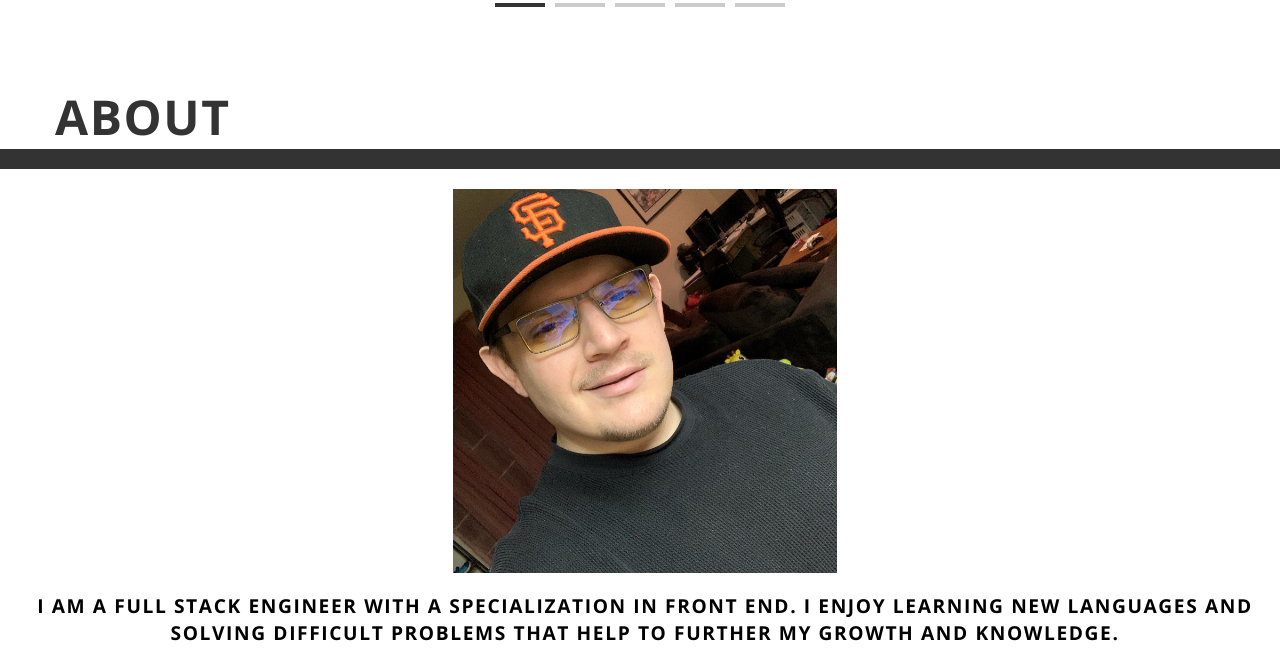
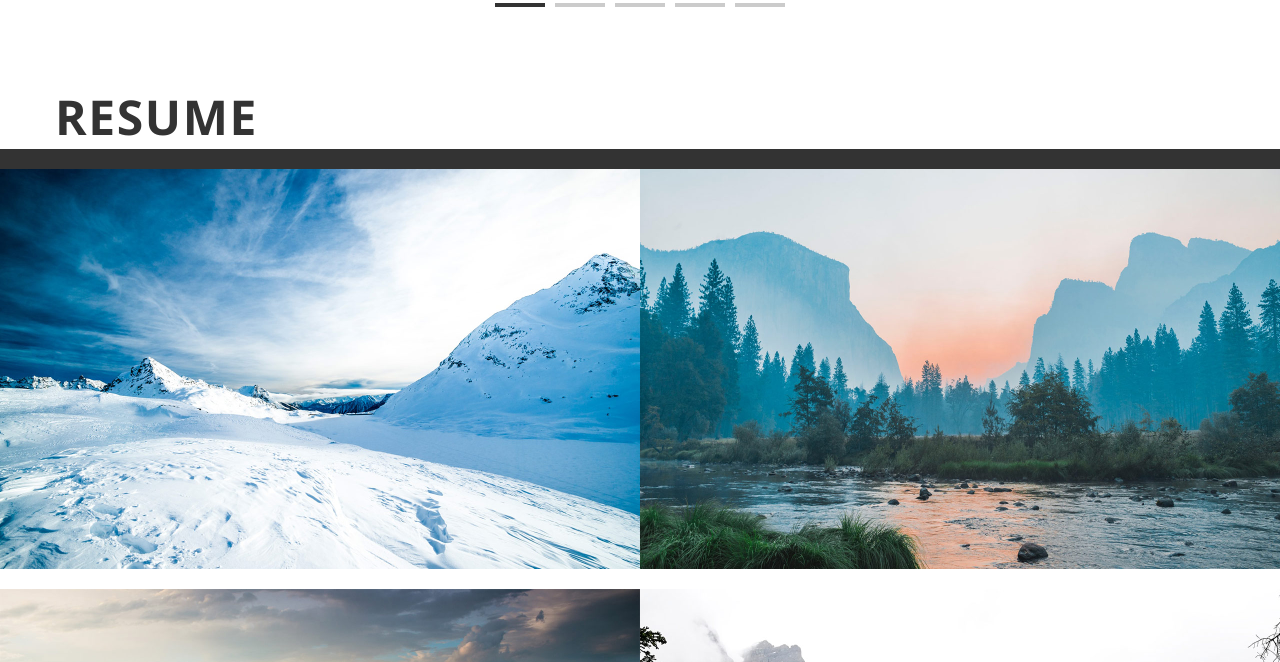
Before and after one commit to iamsoironic/iamsoironic, a plain HTML site: page index.html in a window 1280 px wide. Shown: the part 797-1459 px from the top of the page. Drawn offline with nearby package versions, Linux system fonts and the light colour scheme.

```diff
--- a/index.html
+++ b/index.html
@@ -175,8 +175,8 @@
 
 
         <!-- PRINT ITEMS  -->
-        <!-- <div class="section-header" id="print">
-            <h3>02_Print</h3>
+        <div class="section-header" id="print">
+            <h3>Resume</h3>
         </div>
         <div class="print-items-container">
             <div class="print-item"><img src="./images/slideImg/1.jpg"></div>
@@ -185,7 +185,7 @@
             <div class="print-item"><img src="./images/slideImg/4.jpg"></div>
             <div class="print-item"><img src="./images/slideImg/5.jpg"></div>
             <div class="print-item"><img src="./images/slideImg/6.jpg"></div>
-        </div> -->
+        </div>
 
 
         <!-- PHOTO SECTION GALLERY  -->
@@ -252,9 +252,8 @@
                 <img src="./images/IanHull.JPG" alt="Me">
             </div>
             <div class="about-text">
-                <p>I am a Full Stack Engineer with a specialization in Front End. I enjoy learning new languages and
-                    solving
-                    difficult problems that help to further my growth and knowledge.</p>
+                <p>Software engineer with a proven ability to learn and collaborate in rapidly changing work environments and team compositions. Worked through 1000+ hours of  bootcamp structure wherein I learned JavaScript, Node.Js, React.Js, and Python. Before transitioning to a focus on coding, I proved to be a problem solver in the logistics industry by solving map management problems to deliver 275+ packages daily with a flawless on-time completion record. I am now eager to apply my passion for coding and results-oriented mentality to a collaborative coding team that values constant growth and quality results.
+                </p>
             </div>
             <div class="about-skills">
                 <p>Technical Skills:</p>
```
